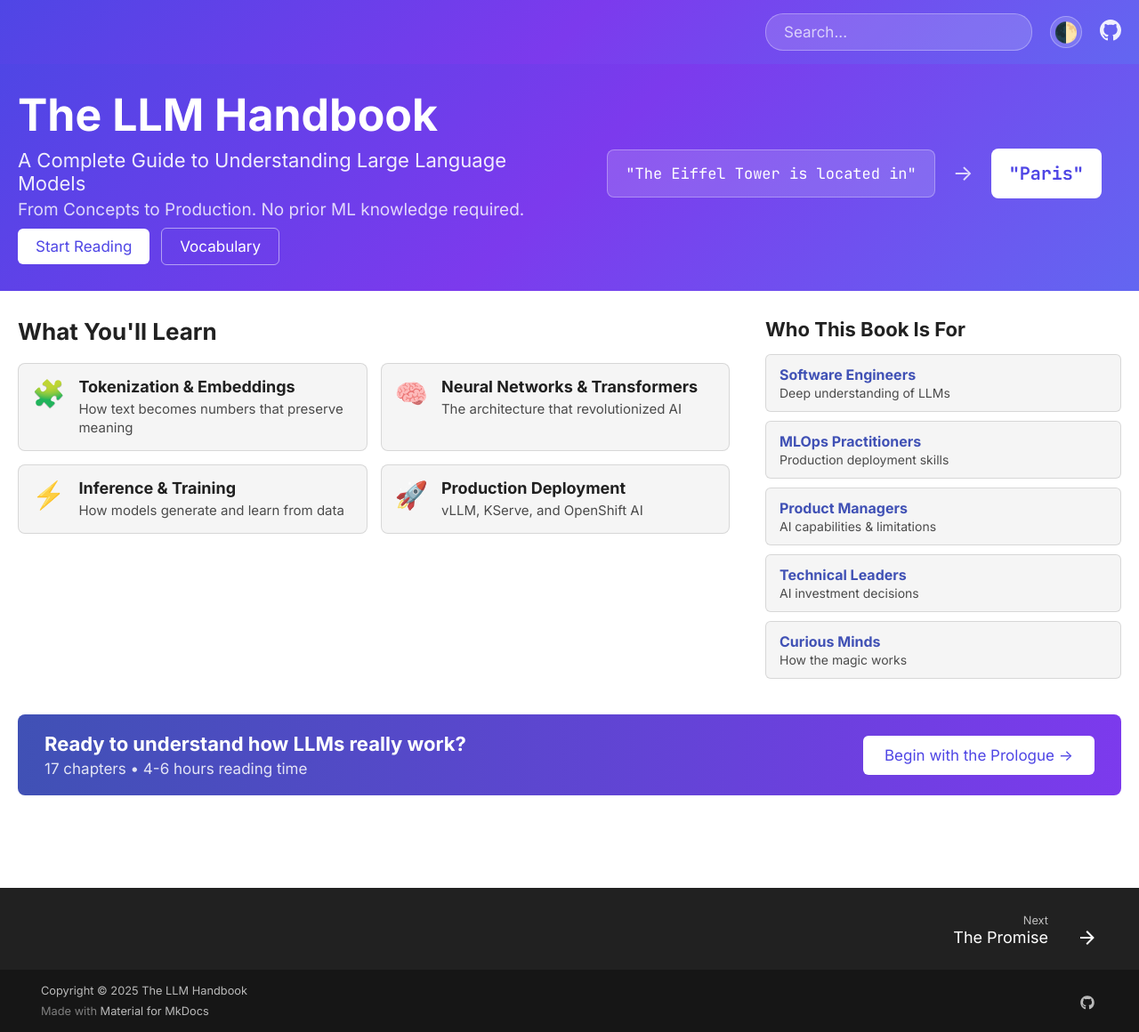
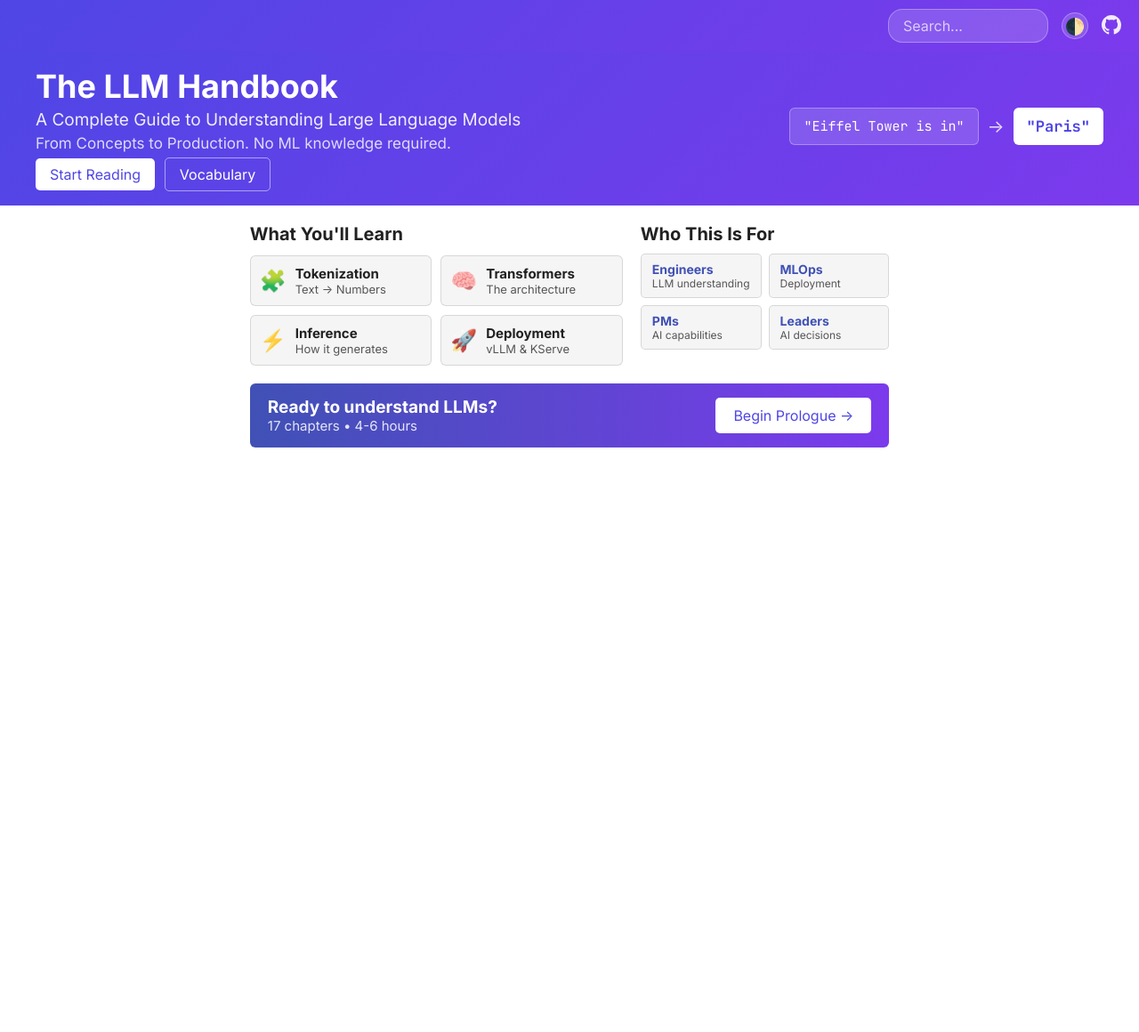
Before and after one commit to rrbanda/prepi, an MkDocs documentation site: the page built from docs/index.md, in a window 1280 px wide. Shown: the whole page at 89% size. Built offline with MkDocs 1.6.1 and Material for MkDocs 9.7.7, drawn with Linux system fonts in a browser that asks for light colours; after the commit the page ends 900 px from its top, so only the background shows below that.

Commit message:
Ultra-compact homepage + fix theme toggle
Layout changes:
- Smaller hero section (title 1.8rem, compact spacing)
- Inline token visualization
- 2-column features grid with minimal text
- 2x2 audience grid
- Hidden footer on homepage
- Everything fits on one screen

Theme toggle fix:
- Added JavaScript to toggle data-md-color-scheme
- Saves preference to localStorage
- Works without default header

```diff
--- a/overrides/home.html
+++ b/overrides/home.html
@@ -1,119 +1,98 @@
 {% extends "main.html" %}
 
-<!-- Hide the default header -->
 {% block header %}{% endblock %}
 
 {% block tabs %}
 
 <style>
-/* ===== Hero Header Bar ===== */
+/* ===== Header Bar ===== */
 .tx-header {
-  background: linear-gradient(135deg, #4f46e5 0%, #7c3aed 50%, #6366f1 100%);
-  padding: 0.75rem 1rem;
+  background: linear-gradient(135deg, #4f46e5, #7c3aed);
+  padding: 0.5rem 1rem;
   display: flex;
   align-items: center;
   justify-content: flex-end;
-  gap: 1rem;
+  gap: 0.75rem;
 }
 
 [data-md-color-scheme="slate"] .tx-header {
-  background: linear-gradient(135deg, #312e81 0%, #4c1d95 50%, #3730a3 100%);
-}
-
-.tx-header__search {
-  flex: 1;
-  max-width: 300px;
+  background: linear-gradient(135deg, #312e81, #4c1d95);
 }
 
 .tx-header__search input {
-  width: 100%;
-  padding: 0.5rem 1rem;
+  padding: 0.4rem 0.8rem;
   border: 1px solid rgba(255,255,255,0.3);
-  border-radius: 20px;
+  border-radius: 16px;
   background: rgba(255,255,255,0.15);
   color: white;
-  font-size: 0.85rem;
+  font-size: 0.8rem;
+  width: 180px;
 }
 
-.tx-header__search input::placeholder {
-  color: rgba(255,255,255,0.7);
-}
+.tx-header__search input::placeholder { color: rgba(255,255,255,0.7); }
 
 .tx-header__toggle {
   background: rgba(255,255,255,0.15);
   border: 1px solid rgba(255,255,255,0.3);
   border-radius: 50%;
-  width: 36px;
-  height: 36px;
+  width: 30px;
+  height: 30px;
   display: flex;
   align-items: center;
   justify-content: center;
   cursor: pointer;
   color: white;
-  font-size: 1.1rem;
+  font-size: 0.9rem;
 }
 
-.tx-header__github {
-  color: white;
-  font-size: 1.3rem;
-  opacity: 0.9;
-}
+.tx-header__github { color: white; opacity: 0.9; }
+.tx-header__github:hover { opacity: 1; }
 
-.tx-header__github:hover {
-  opacity: 1;
-}
-
-/* ===== Compact Hero ===== */
+/* ===== COMPACT Hero ===== */
 .tx-container {
-  background: linear-gradient(135deg, #4f46e5 0%, #7c3aed 50%, #6366f1 100%);
-  padding: 1.5rem 1rem 2rem;
+  background: linear-gradient(135deg, #4f46e5, #7c3aed);
+  padding: 1rem 1rem 1.25rem;
 }
 
 [data-md-color-scheme="slate"] .tx-container {
-  background: linear-gradient(135deg, #312e81 0%, #4c1d95 50%, #3730a3 100%);
+  background: linear-gradient(135deg, #312e81, #4c1d95);
 }
 
 .tx-hero {
-  max-width: 1400px;
+  max-width: 1200px;
   margin: 0 auto;
-  display: grid;
-  grid-template-columns: 1fr 1fr;
-  gap: 2rem;
+  display: flex;
   align-items: center;
+  justify-content: space-between;
+  gap: 1.5rem;
   color: white;
-}
-
-@media (max-width: 900px) {
-  .tx-hero {
-    grid-template-columns: 1fr;
-    text-align: center;
-  }
+  flex-wrap: wrap;
 }
 
 .tx-hero h1 {
-  font-size: 2.5rem;
+  font-size: 1.8rem;
   font-weight: 800;
-  margin: 0 0 0.5rem;
+  margin: 0;
   line-height: 1.1;
 }
 
 .tx-hero__tagline {
-  font-size: 1.1rem;
+  font-size: 0.95rem;
   opacity: 0.9;
-  margin: 0 0 0.25rem;
+  margin: 0.25rem 0 0;
 }
 
 .tx-hero__description {
-  font-size: 0.95rem;
+  font-size: 0.85rem;
   opacity: 0.8;
-  margin: 0 0 1rem;
+  margin: 0.25rem 0 0.75rem;
 }
 
 .tx-hero .md-button {
-  margin-right: 0.5rem;
-  padding: 0.5rem 1rem;
-  font-size: 0.85rem;
-  border-radius: 6px;
+  padding: 0.4rem 0.8rem;
+  font-size: 0.8rem;
+  border-radius: 5px;
+  margin-right: 0.4rem;
 }
 
 .tx-hero .md-button--primary {
@@ -127,147 +106,135 @@
   color: white;
 }
 
-/* Token Visual */
+/* Token Visual - Inline */
 .tx-hero__visual {
   display: flex;
   align-items: center;
-  justify-content: center;
-  gap: 1rem;
-  flex-wrap: wrap;
+  gap: 0.5rem;
 }
 
 .tx-token {
   background: rgba(255,255,255,0.15);
   border: 1px solid rgba(255,255,255,0.3);
-  padding: 0.75rem 1rem;
-  border-radius: 8px;
+  padding: 0.5rem 0.75rem;
+  border-radius: 6px;
   font-family: var(--md-code-font-family);
-  font-size: 0.85rem;
+  font-size: 0.75rem;
 }
 
 .tx-token--output {
   background: white;
   color: #4f46e5;
   font-weight: 700;
-  font-size: 1rem;
+  font-size: 0.85rem;
   border: none;
 }
 
-.tx-arrow {
-  font-size: 1.2rem;
-  opacity: 0.8;
+.tx-arrow { font-size: 1rem; opacity: 0.8; }
+
+/* ===== Main Grid ===== */
+.tx-main {
+  max-width: 1200px;
+  margin: 0 auto;
+  padding: 1rem;
+  display: grid;
+  grid-template-columns: 1.5fr 1fr;
+  gap: 1rem;
 }
 
-/* ===== Compact Main Content ===== */
-.tx-main {
-  max-width: 1400px;
-  margin: 0 auto;
-  padding: 1.5rem 1rem;
-  display: grid;
-  grid-template-columns: 2fr 1fr;
-  gap: 2rem;
-}
-
-@media (max-width: 900px) {
-  .tx-main {
-    grid-template-columns: 1fr;
-  }
+@media (max-width: 800px) {
+  .tx-main { grid-template-columns: 1fr; }
+  .tx-hero { flex-direction: column; text-align: center; }
+  .tx-hero__visual { justify-content: center; }
 }
 
 /* Features */
 .tx-features__title {
-  font-size: 1.3rem;
+  font-size: 1rem;
   font-weight: 700;
-  margin: 0 0 1rem;
+  margin: 0 0 0.6rem;
   color: var(--md-typeset-color);
 }
 
 .tx-features__grid {
   display: grid;
   grid-template-columns: 1fr 1fr;
-  gap: 0.75rem;
-}
-
-@media (max-width: 600px) {
-  .tx-features__grid {
-    grid-template-columns: 1fr;
-  }
+  gap: 0.5rem;
 }
 
 .tx-feature {
   display: flex;
-  align-items: flex-start;
-  gap: 0.75rem;
-  padding: 0.75rem;
-  background: var(--md-code-bg-color);
-  border-radius: 8px;
-  border: 1px solid var(--md-typeset-table-color);
-}
-
-.tx-feature__icon {
-  font-size: 1.5rem;
-  flex-shrink: 0;
-}
-
-.tx-feature__text h3 {
-  font-size: 0.9rem;
-  font-weight: 600;
-  margin: 0 0 0.2rem;
-  color: var(--md-typeset-color);
-}
-
-.tx-feature__text p {
-  font-size: 0.75rem;
-  margin: 0;
-  opacity: 0.8;
-  line-height: 1.4;
-}
-
-/* Audience Sidebar */
-.tx-sidebar__title {
-  font-size: 1.1rem;
-  font-weight: 700;
-  margin: 0 0 0.75rem;
-  color: var(--md-typeset-color);
-}
-
-.tx-audience__list {
-  display: flex;
-  flex-direction: column;
+  align-items: center;
   gap: 0.5rem;
-}
-
-.tx-audience__item {
-  padding: 0.6rem 0.75rem;
+  padding: 0.5rem;
   background: var(--md-code-bg-color);
   border-radius: 6px;
   border: 1px solid var(--md-typeset-table-color);
 }
 
+.tx-feature__icon { font-size: 1.2rem; }
+
+.tx-feature__text h3 {
+  font-size: 0.75rem;
+  font-weight: 600;
+  margin: 0;
+  color: var(--md-typeset-color);
+}
+
+.tx-feature__text p {
+  font-size: 0.65rem;
+  margin: 0;
+  opacity: 0.75;
+}
+
+/* Audience */
+.tx-sidebar__title {
+  font-size: 1rem;
+  font-weight: 700;
+  margin: 0 0 0.5rem;
+  color: var(--md-typeset-color);
+}
+
+.tx-audience__list {
+  display: grid;
+  grid-template-columns: 1fr 1fr;
+  gap: 0.4rem;
+}
+
+@media (max-width: 500px) {
+  .tx-audience__list { grid-template-columns: 1fr; }
+}
+
+.tx-audience__item {
+  padding: 0.4rem 0.6rem;
+  background: var(--md-code-bg-color);
+  border-radius: 5px;
+  border: 1px solid var(--md-typeset-table-color);
+}
+
 .tx-audience__item strong {
-  display: block;
   color: var(--md-primary-fg-color);
-  font-size: 0.8rem;
-  margin-bottom: 0.1rem;
+  font-size: 0.7rem;
 }
 
 .tx-audience__item span {
-  font-size: 0.7rem;
-  opacity: 0.8;
+  display: block;
+  font-size: 0.6rem;
+  opacity: 0.75;
 }
 
 /* CTA */
 .tx-cta {
   grid-column: 1 / -1;
   background: linear-gradient(90deg, var(--md-primary-fg-color), #7c3aed);
-  border-radius: 8px;
-  padding: 1rem 1.5rem;
+  border-radius: 6px;
+  padding: 0.75rem 1rem;
   display: flex;
   align-items: center;
   justify-content: space-between;
+  gap: 0.75rem;
+  color: white;
   flex-wrap: wrap;
-  gap: 1rem;
-  color: white;
 }
 
 [data-md-color-scheme="slate"] .tx-cta {
@@ -275,130 +242,114 @@
 }
 
 .tx-cta__text h2 {
-  font-size: 1.1rem;
+  font-size: 0.95rem;
   font-weight: 600;
   margin: 0;
 }
 
 .tx-cta__text p {
-  font-size: 0.85rem;
-  margin: 0.25rem 0 0;
+  font-size: 0.75rem;
+  margin: 0;
   opacity: 0.85;
 }
 
 .tx-cta .md-button {
   background: white;
   color: #4f46e5;
-  padding: 0.6rem 1.2rem;
-  font-size: 0.85rem;
+  padding: 0.5rem 1rem;
+  font-size: 0.8rem;
   border: none;
-  border-radius: 6px;
-  white-space: nowrap;
+  border-radius: 5px;
 }
 </style>
 
-<!-- Custom Header with Search & Theme -->
+<!-- Header -->
 <header class="tx-header">
   <div class="tx-header__search">
-    <input type="text" placeholder="Search..." onclick="document.querySelector('.md-search__input').focus(); document.querySelector('.md-search__input').click();">
+    <input type="text" placeholder="Search..." onclick="document.querySelector('.md-search__input')?.focus()">
   </div>
-  <label class="tx-header__toggle" for="__palette" title="Toggle dark mode">
-    🌓
-  </label>
-  <a href="https://github.com/rrbanda/prepi" class="tx-header__github" title="GitHub">
-    <svg viewBox="0 0 24 24" width="24" height="24" fill="currentColor"><path d="M12 0C5.37 0 0 5.37 0 12c0 5.31 3.435 9.795 8.205 11.385.6.105.825-.255.825-.57 0-.285-.015-1.23-.015-2.235-3.015.555-3.795-.735-4.035-1.41-.135-.345-.72-1.41-1.23-1.695-.42-.225-1.02-.78-.015-.795.945-.015 1.62.87 1.845 1.23 1.08 1.815 2.805 1.305 3.495.99.105-.78.42-1.305.765-1.605-2.67-.3-5.46-1.335-5.46-5.925 0-1.305.465-2.385 1.23-3.225-.12-.3-.54-1.53.12-3.18 0 0 1.005-.315 3.3 1.23.96-.27 1.98-.405 3-.405s2.04.135 3 .405c2.295-1.56 3.3-1.23 3.3-1.23.66 1.65.24 2.88.12 3.18.765.84 1.23 1.905 1.23 3.225 0 4.605-2.805 5.625-5.475 5.925.435.375.81 1.095.81 2.22 0 1.605-.015 2.895-.015 3.3 0 .315.225.69.825.57A12.02 12.02 0 0024 12c0-6.63-5.37-12-12-12z"/></svg>
+  <button class="tx-header__toggle" onclick="toggleTheme()" title="Toggle dark mode">🌓</button>
+<script>
+function toggleTheme() {
+  const body = document.body;
+  const current = body.getAttribute('data-md-color-scheme');
+  const next = current === 'slate' ? 'default' : 'slate';
+  body.setAttribute('data-md-color-scheme', next);
+  localStorage.setItem('data-md-color-scheme', next);
+}
+// Load saved theme
+document.addEventListener('DOMContentLoaded', function() {
+  const saved = localStorage.getItem('data-md-color-scheme');
+  if (saved) document.body.setAttribute('data-md-color-scheme', saved);
+});
+</script>
+  <a href="https://github.com/rrbanda/prepi" class="tx-header__github">
+    <svg viewBox="0 0 24 24" width="22" height="22" fill="currentColor"><path d="M12 0C5.37 0 0 5.37 0 12c0 5.31 3.435 9.795 8.205 11.385.6.105.825-.255.825-.57 0-.285-.015-1.23-.015-2.235-3.015.555-3.795-.735-4.035-1.41-.135-.345-.72-1.41-1.23-1.695-.42-.225-1.02-.78-.015-.795.945-.015 1.62.87 1.845 1.23 1.08 1.815 2.805 1.305 3.495.99.105-.78.42-1.305.765-1.605-2.67-.3-5.46-1.335-5.46-5.925 0-1.305.465-2.385 1.23-3.225-.12-.3-.54-1.53.12-3.18 0 0 1.005-.315 3.3 1.23.96-.27 1.98-.405 3-.405s2.04.135 3 .405c2.295-1.56 3.3-1.23 3.3-1.23.66 1.65.24 2.88.12 3.18.765.84 1.23 1.905 1.23 3.225 0 4.605-2.805 5.625-5.475 5.925.435.375.81 1.095.81 2.22 0 1.605-.015 2.895-.015 3.3 0 .315.225.69.825.57A12.02 12.02 0 0024 12c0-6.63-5.37-12-12-12z"/></svg>
   </a>
 </header>
 
-<!-- Hero Section -->
+<!-- Hero -->
 <section class="tx-container">
   <div class="tx-hero">
-    <div class="tx-hero__content">
+    <div>
       <h1>The LLM Handbook</h1>
       <p class="tx-hero__tagline">A Complete Guide to Understanding Large Language Models</p>
-      <p class="tx-hero__description">From Concepts to Production. No prior ML knowledge required.</p>
+      <p class="tx-hero__description">From Concepts to Production. No ML knowledge required.</p>
       <a href="chapters/00-prologue/" class="md-button md-button--primary">Start Reading</a>
       <a href="chapters/14-vocabulary/" class="md-button">Vocabulary</a>
     </div>
     <div class="tx-hero__visual">
-      <span class="tx-token">"The Eiffel Tower is located in"</span>
+      <span class="tx-token">"Eiffel Tower is in"</span>
       <span class="tx-arrow">→</span>
       <span class="tx-token tx-token--output">"Paris"</span>
     </div>
   </div>
 </section>
 
-<!-- Main Content -->
+<!-- Main -->
 <section class="tx-main">
   <div class="tx-features">
     <h2 class="tx-features__title">What You'll Learn</h2>
     <div class="tx-features__grid">
       <div class="tx-feature">
         <div class="tx-feature__icon">🧩</div>
-        <div class="tx-feature__text">
-          <h3>Tokenization & Embeddings</h3>
-          <p>How text becomes numbers that preserve meaning</p>
-        </div>
+        <div class="tx-feature__text"><h3>Tokenization</h3><p>Text → Numbers</p></div>
       </div>
       <div class="tx-feature">
         <div class="tx-feature__icon">🧠</div>
-        <div class="tx-feature__text">
-          <h3>Neural Networks & Transformers</h3>
-          <p>The architecture that revolutionized AI</p>
-        </div>
+        <div class="tx-feature__text"><h3>Transformers</h3><p>The architecture</p></div>
       </div>
       <div class="tx-feature">
         <div class="tx-feature__icon">⚡</div>
-        <div class="tx-feature__text">
-          <h3>Inference & Training</h3>
-          <p>How models generate and learn from data</p>
-        </div>
+        <div class="tx-feature__text"><h3>Inference</h3><p>How it generates</p></div>
       </div>
       <div class="tx-feature">
         <div class="tx-feature__icon">🚀</div>
-        <div class="tx-feature__text">
-          <h3>Production Deployment</h3>
-          <p>vLLM, KServe, and OpenShift AI</p>
-        </div>
+        <div class="tx-feature__text"><h3>Deployment</h3><p>vLLM & KServe</p></div>
       </div>
     </div>
   </div>
 
   <div class="tx-sidebar">
-    <h2 class="tx-sidebar__title">Who This Book Is For</h2>
+    <h2 class="tx-sidebar__title">Who This Is For</h2>
     <div class="tx-audience__list">
-      <div class="tx-audience__item">
-        <strong>Software Engineers</strong>
-        <span>Deep understanding of LLMs</span>
-      </div>
-      <div class="tx-audience__item">
-        <strong>MLOps Practitioners</strong>
-        <span>Production deployment skills</span>
-      </div>
-      <div class="tx-audience__item">
-        <strong>Product Managers</strong>
-        <span>AI capabilities & limitations</span>
-      </div>
-      <div class="tx-audience__item">
-        <strong>Technical Leaders</strong>
-        <span>AI investment decisions</span>
-      </div>
-      <div class="tx-audience__item">
-        <strong>Curious Minds</strong>
-        <span>How the magic works</span>
-      </div>
+      <div class="tx-audience__item"><strong>Engineers</strong><span>LLM understanding</span></div>
+      <div class="tx-audience__item"><strong>MLOps</strong><span>Deployment</span></div>
+      <div class="tx-audience__item"><strong>PMs</strong><span>AI capabilities</span></div>
+      <div class="tx-audience__item"><strong>Leaders</strong><span>AI decisions</span></div>
     </div>
   </div>
 
   <div class="tx-cta">
     <div class="tx-cta__text">
-      <h2>Ready to understand how LLMs really work?</h2>
-      <p>17 chapters • 4-6 hours reading time</p>
+      <h2>Ready to understand LLMs?</h2>
+      <p>17 chapters • 4-6 hours</p>
     </div>
-    <a href="chapters/00-prologue/" class="md-button">Begin with the Prologue →</a>
+    <a href="chapters/00-prologue/" class="md-button">Begin Prologue →</a>
   </div>
 </section>
 
 {% endblock %}
 
 {% block content %}{% endblock %}
+{% block footer %}{% endblock %}
```
